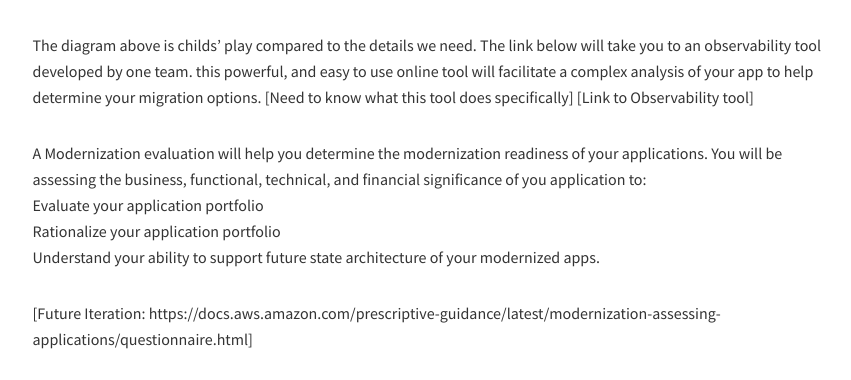
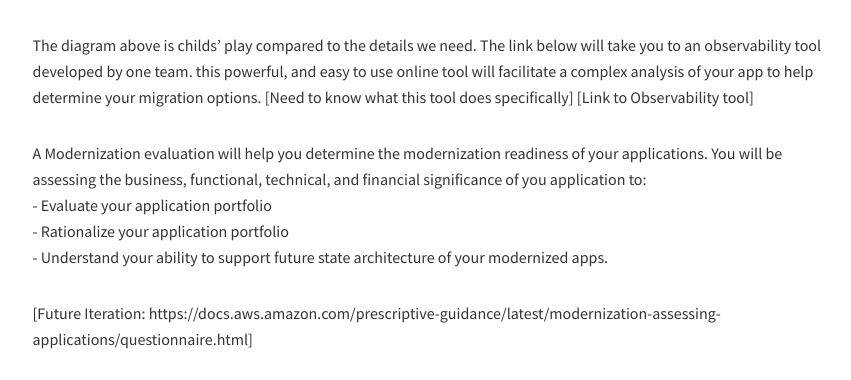
Before and after one commit to ModernizationDigital/playbook-3, a Jekyll site: the page built from _playbook/evaluate-modernization.md, in a window 1280 px wide. Shown: the part 775-1155 px from the top of the page, without its empty margins (351-1202 px from the left). Built offline with Jekyll 4.4.1, drawn with Linux system fonts in a browser that asks for light colours.

```diff
--- a/_playbook/evaluate-modernization.md
+++ b/_playbook/evaluate-modernization.md
@@ -14,9 +14,9 @@ Now that we've identified our opportunities let's look at modernization options.
 The diagram above is childs' play compared to the details we need. The link below will take you to an observability tool developed by one team. this powerful, and easy to use online tool will facilitate a complex analysis of your app to help determine your migration options. [Need to know what this tool does specifically] [Link to Observability tool]
 
 A Modernization evaluation will help you determine the modernization readiness of your applications. You will be assessing the business, functional, technical, and financial significance  of you application to:
-<br> Evaluate your application portfolio
-<br> Rationalize your application portfolio
-<br> Understand your ability to support future state architecture of your modernized apps.
+<br> - Evaluate your application portfolio
+<br> - Rationalize your application portfolio
+<br> - Understand your ability to support future state architecture of your modernized apps.
 
 [Future Iteration: https://docs.aws.amazon.com/prescriptive-guidance/latest/modernization-assessing-applications/questionnaire.html]
 
```
